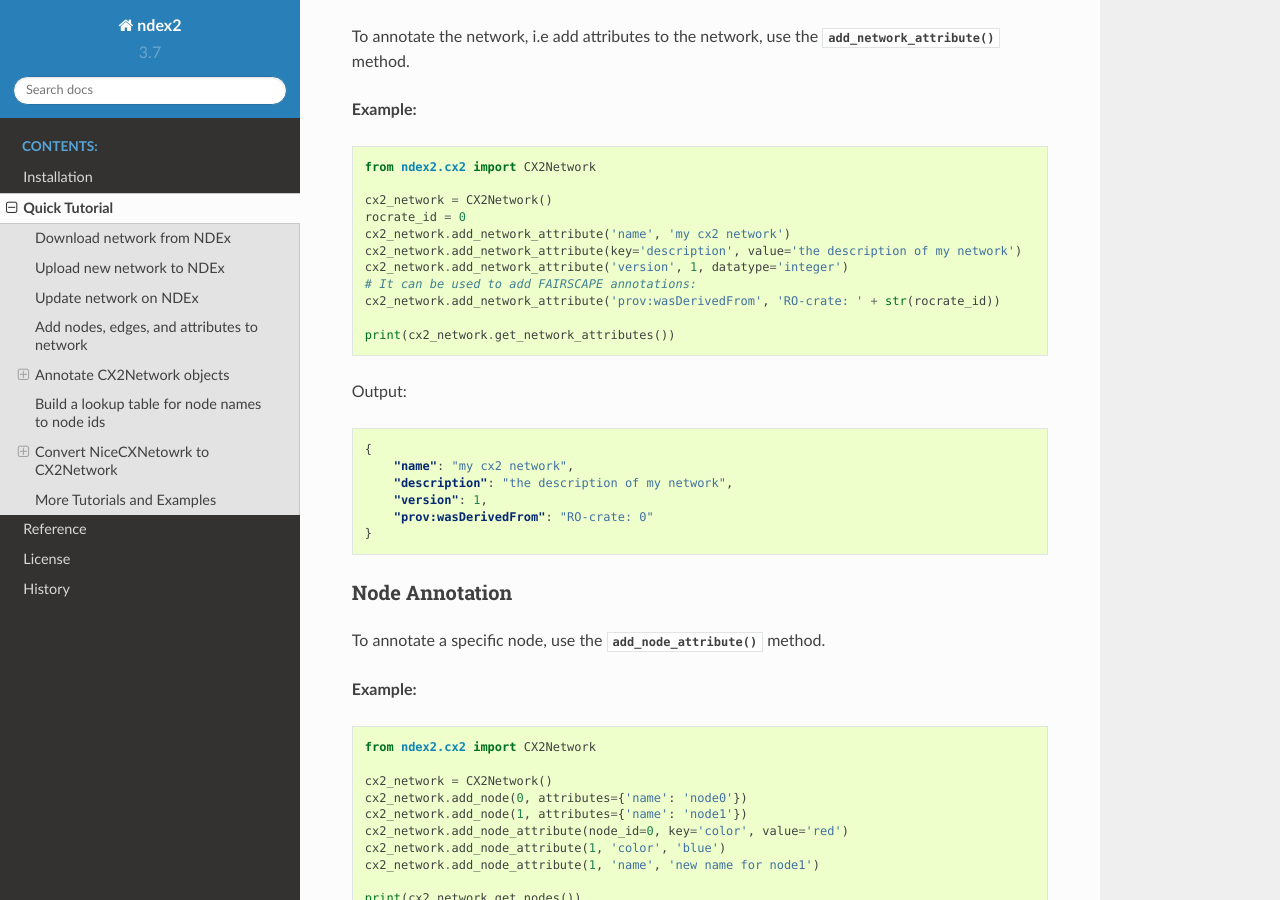
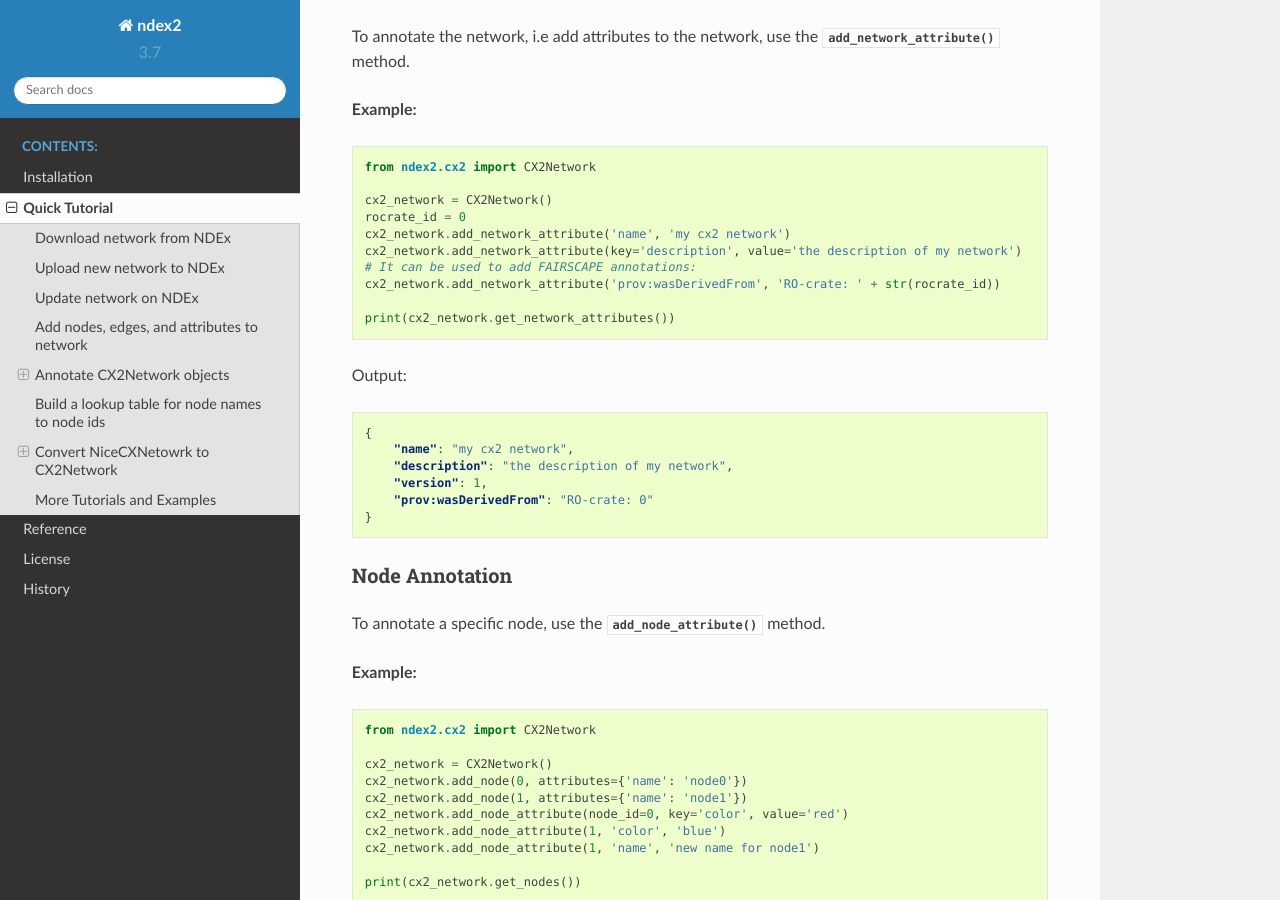
Before and after one commit to ndexbio/ndex2-client, a Sphinx documentation site: the page built from docs/quicktutorial.rst, in a window 1280 px wide and 900 px high, scrolled down 3384 px. Built offline with Sphinx 7.4.7 and the Read the Docs theme 2.0.0, drawn with Linux system fonts in a browser that asks for light colours.

Commit message:
Fix network annotation quick tutorial

```diff
--- a/docs/quicktutorial.rst
+++ b/docs/quicktutorial.rst
@@ -209,7 +209,6 @@
     rocrate_id = 0
     cx2_network.add_network_attribute('name', 'my cx2 network')
     cx2_network.add_network_attribute(key='description', value='the description of my network')
-    cx2_network.add_network_attribute('version', 1, datatype='integer')
     # It can be used to add FAIRSCAPE annotations:
     cx2_network.add_network_attribute('prov:wasDerivedFrom', 'RO-crate: ' + str(rocrate_id))
 
```
